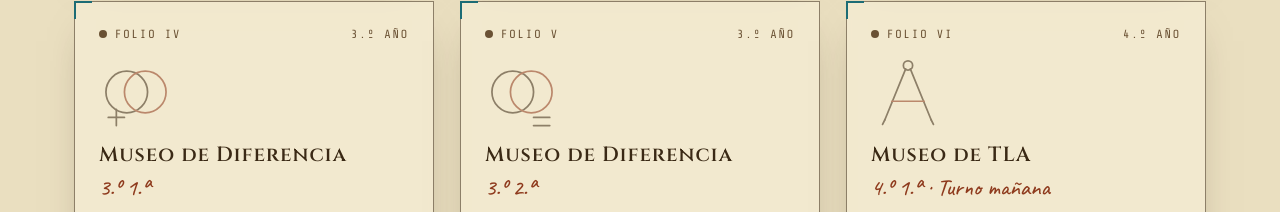
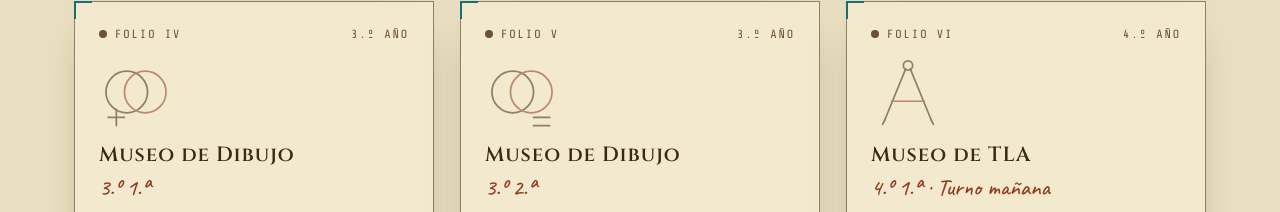
Before and after one commit to davidafuster-design/Portal-museoses-virtualeses, a plain HTML site: page index.html in a window 1280 px wide. Shown: the part 1159-1371 px from the top of the page. Drawn offline with nearby package versions, Linux system fonts and the light colour scheme.

Commit message:
Update index.html

```diff
--- a/index.html
+++ b/index.html
@@ -295,8 +295,8 @@ const MUSEOS = [
   { folio:"I",   titulo:"Museo de Dibujo",   curso:"5.º 2.ª",                    anio:"5", icono:"lapiz",   url:"https://e.fliphtml5.com/promo2026quintostreet/ipcx/index.html", desc:"Estudios, retratos, perspectivas y composiciones de las y los estudiantes de 5.º 2.ª." },
   { folio:"II",  titulo:"Museo de Visuales", curso:"3.º año",                    anio:"3", icono:"ojo",     url:"", desc:"Imágenes, experimentos y proyectos visuales de tercer año, reunidos en una sola sala." },
   { folio:"III", titulo:"Museo de Grabado",  curso:"3.º año",                    anio:"3", icono:"grabado", url:"", desc:"Matrices, tintas y estampas: el recorrido por las técnicas de grabado de tercer año." },
-  { folio:"IV",  titulo:"Museo de Diferencia", curso:"3.º 1.ª",                  anio:"3", icono:"dif1",    url:"", desc:"Sala de la materia Diferencia de 3.º 1.ª, con las producciones del curso." },
-  { folio:"V",   titulo:"Museo de Diferencia", curso:"3.º 2.ª",                  anio:"3", icono:"dif2",    url:"", desc:"Sala de la materia Diferencia de 3.º 2.ª, con las producciones del curso." },
+  { folio:"IV",  titulo:"Museo de Dibujo", curso:"3.º 1.ª",                  anio:"3", icono:"dif1",    url:"", desc:"Sala de la materia Diferencia de 3.º 1.ª, con las producciones del curso." },
+  { folio:"V",   titulo:"Museo de Dibujo", curso:"3.º 2.ª",                  anio:"3", icono:"dif2",    url:"", desc:"Sala de la materia Diferencia de 3.º 2.ª, con las producciones del curso." },
   { folio:"VI",  titulo:"Museo de TLA",      curso:"4.º 1.ª · Turno mañana",     anio:"4", icono:"compas",  url:"", desc:"Trabajos del taller de 4.º 1.ª del turno mañana, expuestos en su propio museo." },
   { folio:"VII", titulo:"Museo de TLA",      curso:"4.º 1.ª · Turno tarde",      anio:"4", icono:"engranaje", url:"", desc:"Trabajos del taller de 4.º 1.ª del turno tarde, expuestos en su propio museo." }
 ];
```
